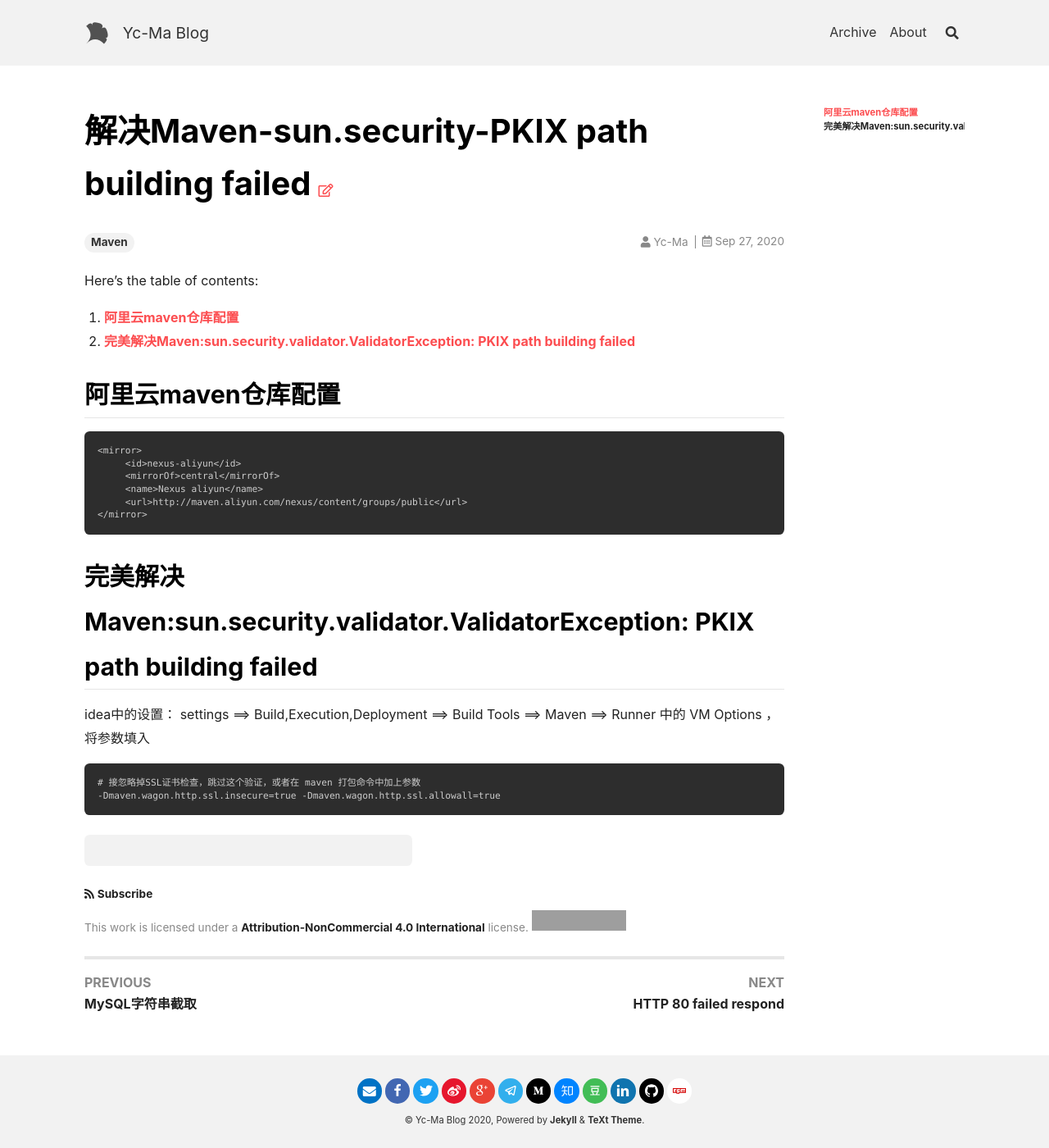
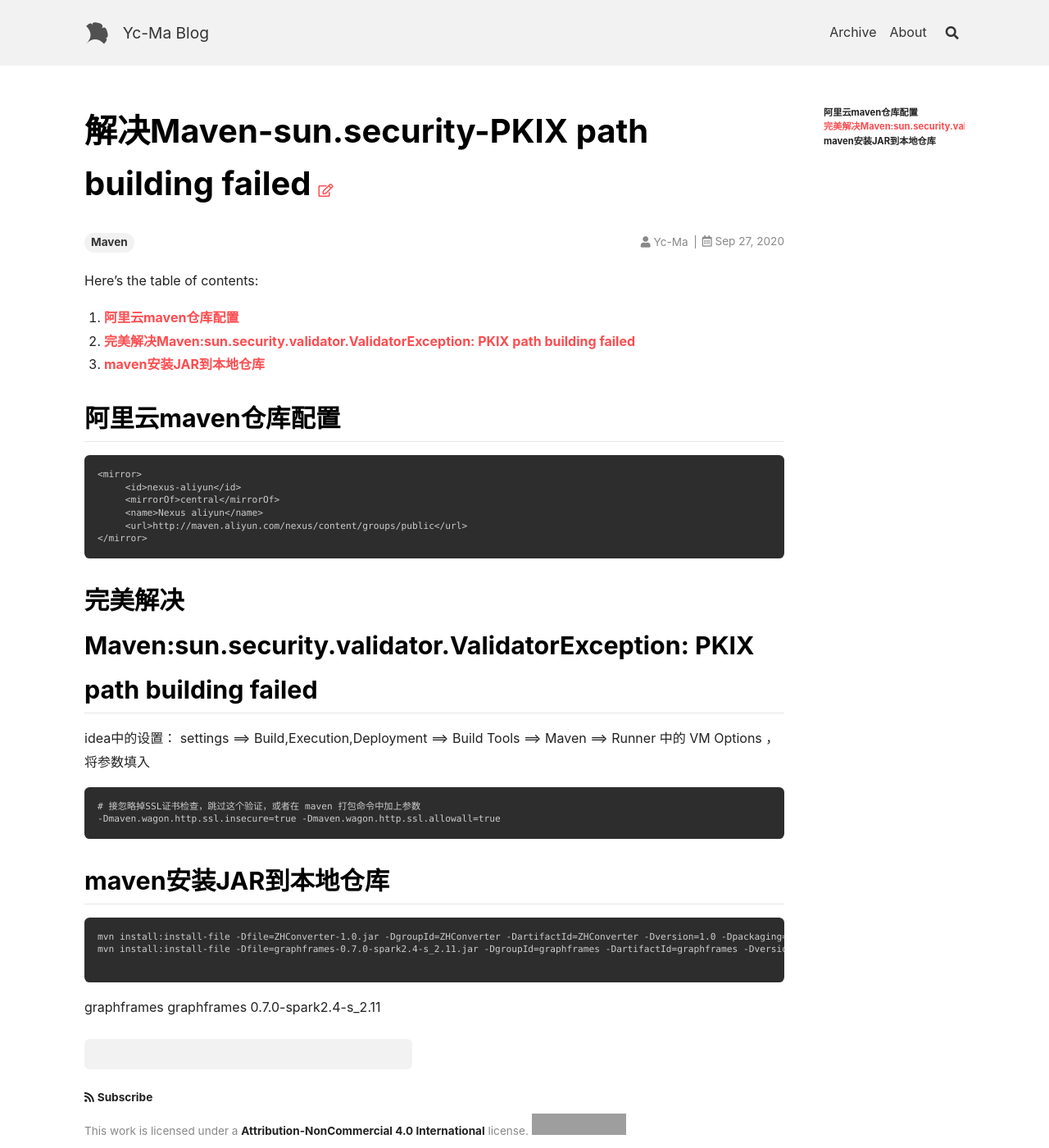
Before and after one commit to crazyyanchao/blog, a Jekyll site: the page built from _posts/2020-09-27-解决Maven-sun.security-PKIX path building failed.md, in a window 1280 px wide and 1400 px high. Shown: the whole window at 82% size. Built offline with Jekyll 4.4.1, drawn with Linux system fonts in a browser that asks for light colours; nearby versions of some CDN libraries; comment, search, counter and statistics services are not loaded; grey boxes are pictures that could not be loaded.

````diff
--- a/_posts/2020-09-27-解决Maven-sun.security-PKIX path building failed.md
+++ b/_posts/2020-09-27-解决Maven-sun.security-PKIX path building failed.md
@@ -27,3 +27,17 @@ idea中的设置： settings ==> Build,Execution,Deployment ==> Build Tools ==>
 # 接忽略掉SSL证书检查，跳过这个验证，或者在 maven 打包命令中加上参数
 -Dmaven.wagon.http.ssl.insecure=true -Dmaven.wagon.http.ssl.allowall=true
 ```
+
+## maven安装JAR到本地仓库
+```
+mvn install:install-file -Dfile=ZHConverter-1.0.jar -DgroupId=ZHConverter -DartifactId=ZHConverter -Dversion=1.0 -Dpackaging=jar
+mvn install:install-file -Dfile=graphframes-0.7.0-spark2.4-s_2.11.jar -DgroupId=graphframes -DartifactId=graphframes -Dversion=0.7.0-spark2.4-s_2.11 -Dpackaging=jar
+
+```
+
+<!-- https://mvnrepository.com/artifact/graphframes/graphframes -->
+<dependency>
+    <groupId>graphframes</groupId>
+    <artifactId>graphframes</artifactId>
+    <version>0.7.0-spark2.4-s_2.11</version>
+</dependency>
````
